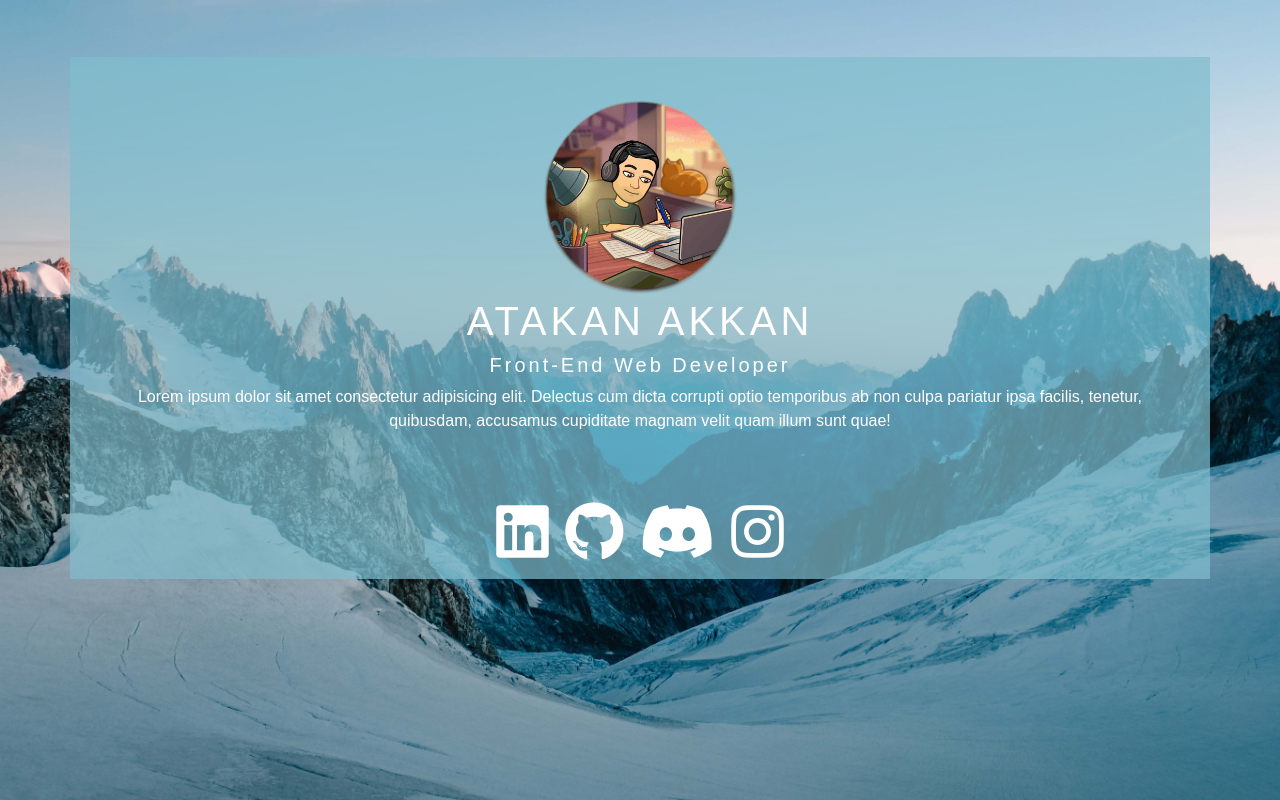
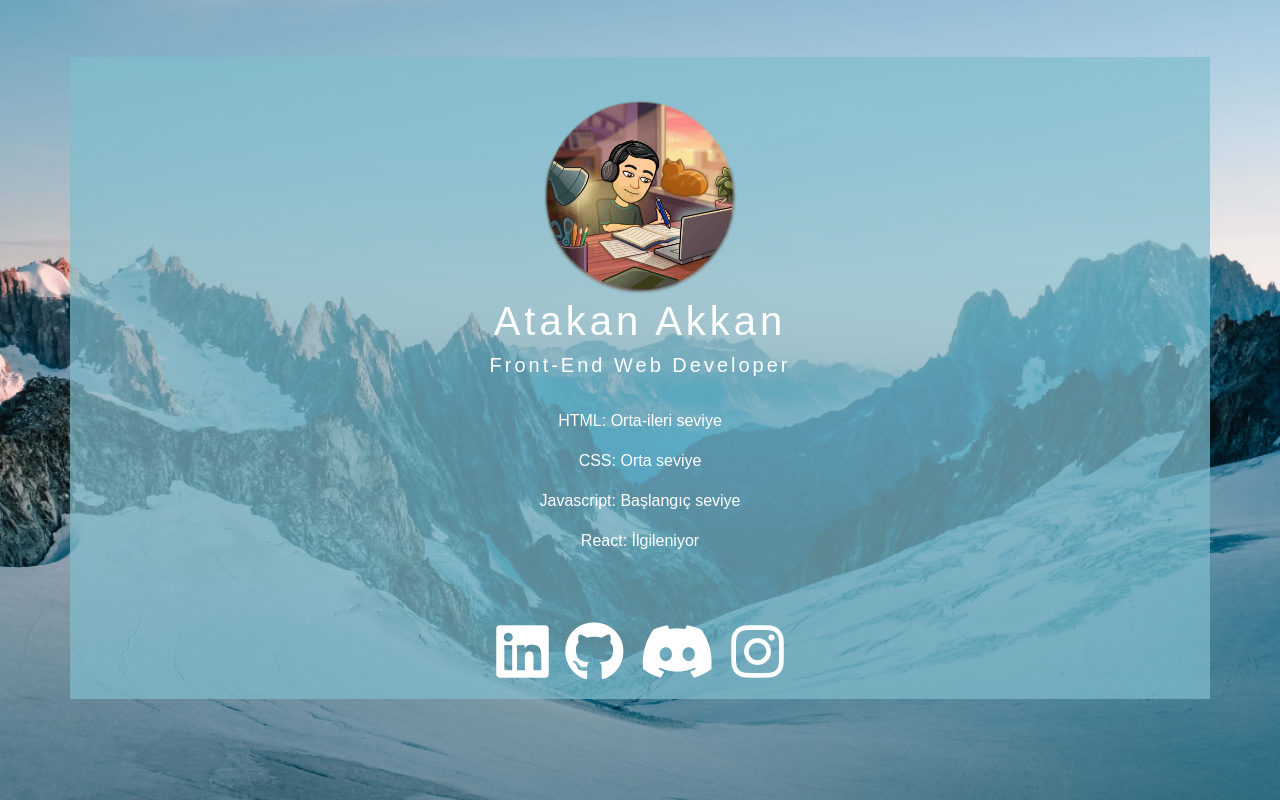
Before and after one commit to AtakanAKKAN/CvCard, a plain HTML site: page index.html in a window 1280 px wide. Drawn offline with nearby package versions, Linux system fonts and the light colour scheme.

Commit message:
Update index.html

```diff
--- a/index.html
+++ b/index.html
@@ -2,6 +2,11 @@
 <html lang="en">
 <head>
     <meta charset="UTF-8">
+    <link rel="preconnect" href="https://fonts.googleapis.com">
+    <link rel="preconnect" href="https://fonts.gstatic.com" crossorigin>
+    <link href="https://fonts.googleapis.com/css2?family=Handlee&display=swap" rel="stylesheet">
+    <link href="https://fonts.googleapis.com/css2?family=Indie+Flower&display=swap" rel="stylesheet">
+    <link href="https://fonts.googleapis.com/css2?family=Rubik:wght@500&display=swap" rel="stylesheet">
     <link rel="stylesheet" href="https://cdnjs.cloudflare.com/ajax/libs/font-awesome/6.2.0/css/all.min.css">
     <!-- CSS only -->
     <link href="https://cdn.jsdelivr.net/npm/bootstrap@5.2.2/dist/css/bootstrap.min.css" rel="stylesheet" integrity="sha384-Zenh87qX5JnK2Jl0vWa8Ck2rdkQ2Bzep5IDxbcnCeuOxjzrPF/et3URy9Bv1WTRi" crossorigin="anonymous">
@@ -10,7 +15,7 @@
     <script src="https://cdn.jsdelivr.net/npm/bootstrap@5.2.2/dist/js/bootstrap.bundle.min.js" integrity="sha384-OERcA2EqjJCMA+/3y+gxIOqMEjwtxJY7qPCqsdltbNJuaOe923+mo//f6V8Qbsw3" crossorigin="anonymous"></script>
     <meta http-equiv="X-UA-Compatible" content="IE=edge">
     <meta name="viewport" content="width=device-width, initial-scale=1.0">
-    <title>Profil Card</title>
+    <title>Document</title>
 </head>
 <body>
     <div class="container text-center">
@@ -18,9 +23,13 @@
          <div class="backgroundcolor">
              <div class="box col-lg-12 col-md-12 col-sm-12">
                 <img src="img/profil.png" alt="">
-                <h1>ATAKAN AKKAN</h1>
+                <h1>Atakan Akkan</h1>
                 <h5>Front-End Web Developer</h5>
-                <p>Lorem ipsum dolor sit amet consectetur adipisicing elit. Delectus cum dicta corrupti optio temporibus ab non culpa pariatur ipsa facilis, tenetur, quibusdam, accusamus cupiditate magnam velit quam illum sunt quae!</p>
+                <br>
+                <p>HTML: Orta-ileri seviye</p>
+                <p>CSS: Orta seviye</p>
+                <p>Javascript: Başlangıç seviye</p>
+                <p>React: İlgileniyor</p>
              </div>
 
              <div class="footer col-lg-12 col-md-12 col-sm-12">
```
